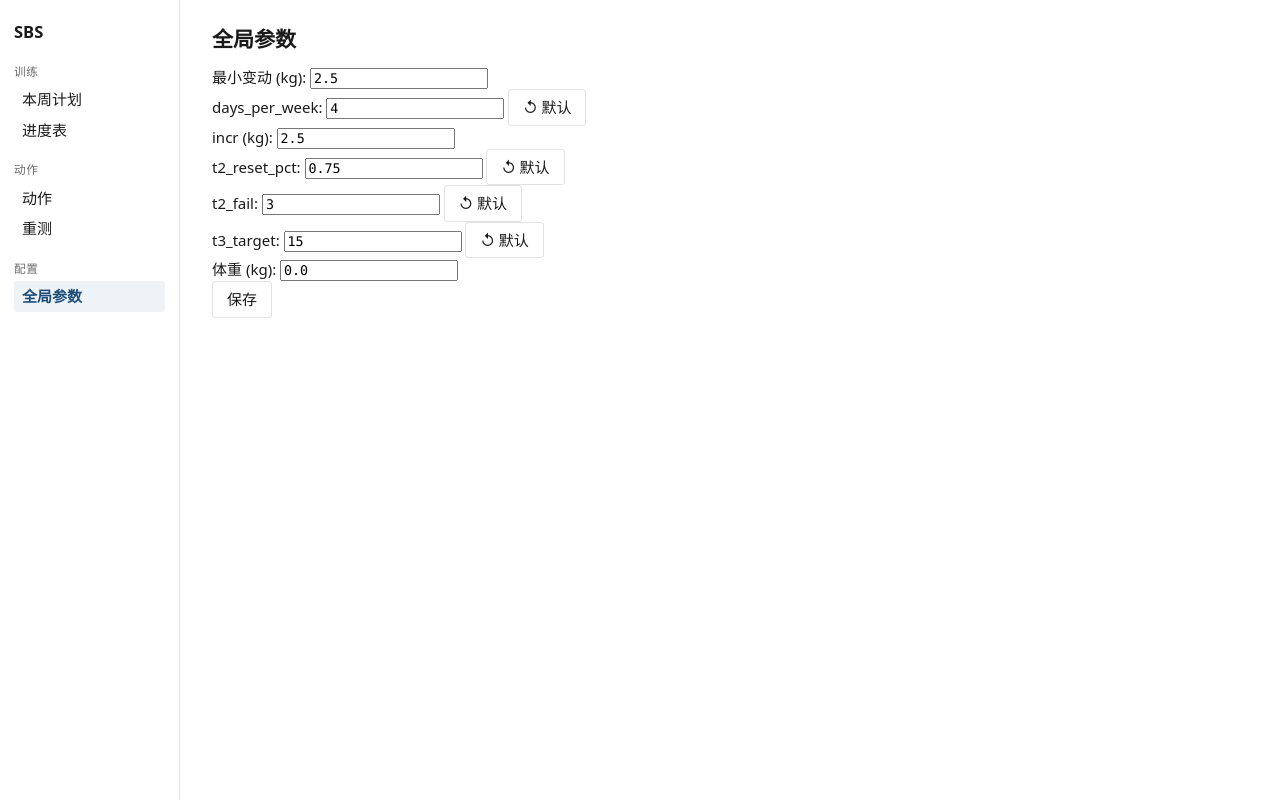
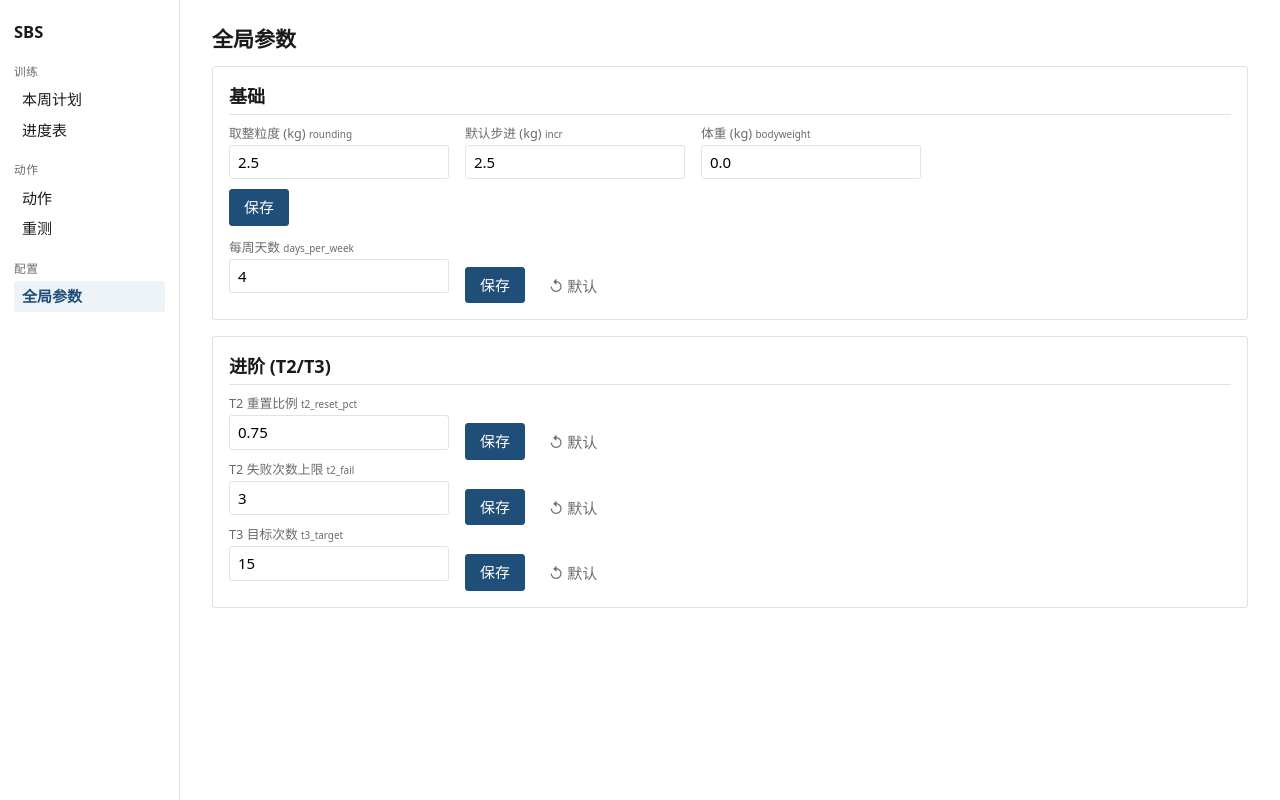
Before and after one commit to Sisyphus27/sbs, a Flask app: page /settings in a window 1280 px wide. Run offline with Flask 3, Linux system fonts and the light colour scheme; data comes from the database, SQL or seed files in the repository; data that the repository does not hold is empty.

Commit message:
feat(ui): settings grouped cards, per-field reset forms, Chinese labels

```diff
--- a/webapp/templates/settings.html
+++ b/webapp/templates/settings.html
@@ -2,22 +2,41 @@
 {% block title %}全局参数{% endblock %}
 {% block content %}
 <h1>全局参数</h1>
-<form method="post" action="{{ url_for('settings.update') }}">
-  <div class="row"><label>最小变动 (kg): <input type="number" step="0.5" name="rounding" value="{{ s.rounding }}"></label></div>
-  <div class="row"><label>days_per_week: <input type="number" name="days_per_week" value="{{ s.days_per_week }}"></label>
-    <button type="submit" formaction="{{ url_for('settings.reset_field', field='days_per_week') }}" formnovalidate>↺ 默认</button>
-  </div>
-  <div class="row"><label>incr (kg): <input type="number" step="{{ s.rounding }}" name="incr" value="{{ s.incr }}"></label></div>
-  <div class="row"><label>t2_reset_pct: <input type="number" step="0.05" name="t2_reset_pct" value="{{ s.t2_reset_pct }}"></label>
-    <button type="submit" formaction="{{ url_for('settings.reset_field', field='t2_reset_pct') }}" formnovalidate>↺ 默认</button>
-  </div>
-  <div class="row"><label>t2_fail: <input type="number" name="t2_fail" value="{{ s.t2_fail }}"></label>
-    <button type="submit" formaction="{{ url_for('settings.reset_field', field='t2_fail') }}" formnovalidate>↺ 默认</button>
-  </div>
-  <div class="row"><label>t3_target: <input type="number" name="t3_target" value="{{ s.t3_target }}"></label>
-    <button type="submit" formaction="{{ url_for('settings.reset_field', field='t3_target') }}" formnovalidate>↺ 默认</button>
-  </div>
-  <div class="row"><label>体重 (kg): <input type="number" step="0.1" name="bodyweight" value="{{ s.bodyweight }}"></label></div>
-  <button>保存</button>
-</form>
+
+<div class="card">
+  <h2 style="margin-top:0">基础</h2>
+  <form method="post" action="{{ url_for('settings.update') }}">
+    <div class="field-row">
+      <div class="field"><label>取整粒度 (kg) <span class="sub">rounding</span></label>
+        <input type="number" step="0.5" name="rounding" value="{{ s.rounding }}"></div>
+      <div class="field"><label>默认步进 (kg) <span class="sub">incr</span></label>
+        <input type="number" step="{{ s.rounding }}" name="incr" value="{{ s.incr }}"></div>
+      <div class="field"><label>体重 (kg) <span class="sub">bodyweight</span></label>
+        <input type="number" step="0.1" name="bodyweight" value="{{ s.bodyweight }}"></div>
+    </div>
+    <button type="submit" class="btn-primary">保存</button>
+  </form>
+  {# 可重置的基础字段 days_per_week: 独立 form 使 ↺ 不牵连主表单 #}
+  <form method="post" action="{{ url_for('settings.update') }}" class="field-row" style="margin-top:12px;align-items:flex-end">
+    <div class="field"><label>每周天数 <span class="sub">days_per_week</span></label>
+      <input type="number" name="days_per_week" value="{{ s.days_per_week }}"></div>
+    <button type="submit" class="btn-primary">保存</button>
+    <button type="submit" class="btn-ghost" formaction="{{ url_for('settings.reset_field', field='days_per_week') }}" formnovalidate>↺ 默认</button>
+  </form>
+</div>
+
+<div class="card">
+  <h2 style="margin-top:0">进阶 (T2/T3)</h2>
+  {% for field, label, step in [
+      ('t2_reset_pct', 'T2 重置比例', '0.05'),
+      ('t2_fail', 'T2 失败次数上限', '1'),
+      ('t3_target', 'T3 目标次数', '1')] %}
+  <form method="post" action="{{ url_for('settings.update') }}" class="field-row" style="align-items:flex-end">
+    <div class="field"><label>{{ label }} <span class="sub">{{ field }}</span></label>
+      <input type="number" step="{{ step }}" name="{{ field }}" value="{{ s[field] }}"></div>
+    <button type="submit" class="btn-primary">保存</button>
+    <button type="submit" class="btn-ghost" formaction="{{ url_for('settings.reset_field', field=field) }}" formnovalidate>↺ 默认</button>
+  </form>
+  {% endfor %}
+</div>
 {% endblock %}
```
Also changed, not shown: tests/test_routes_settings.py (+1 -1 lines).
